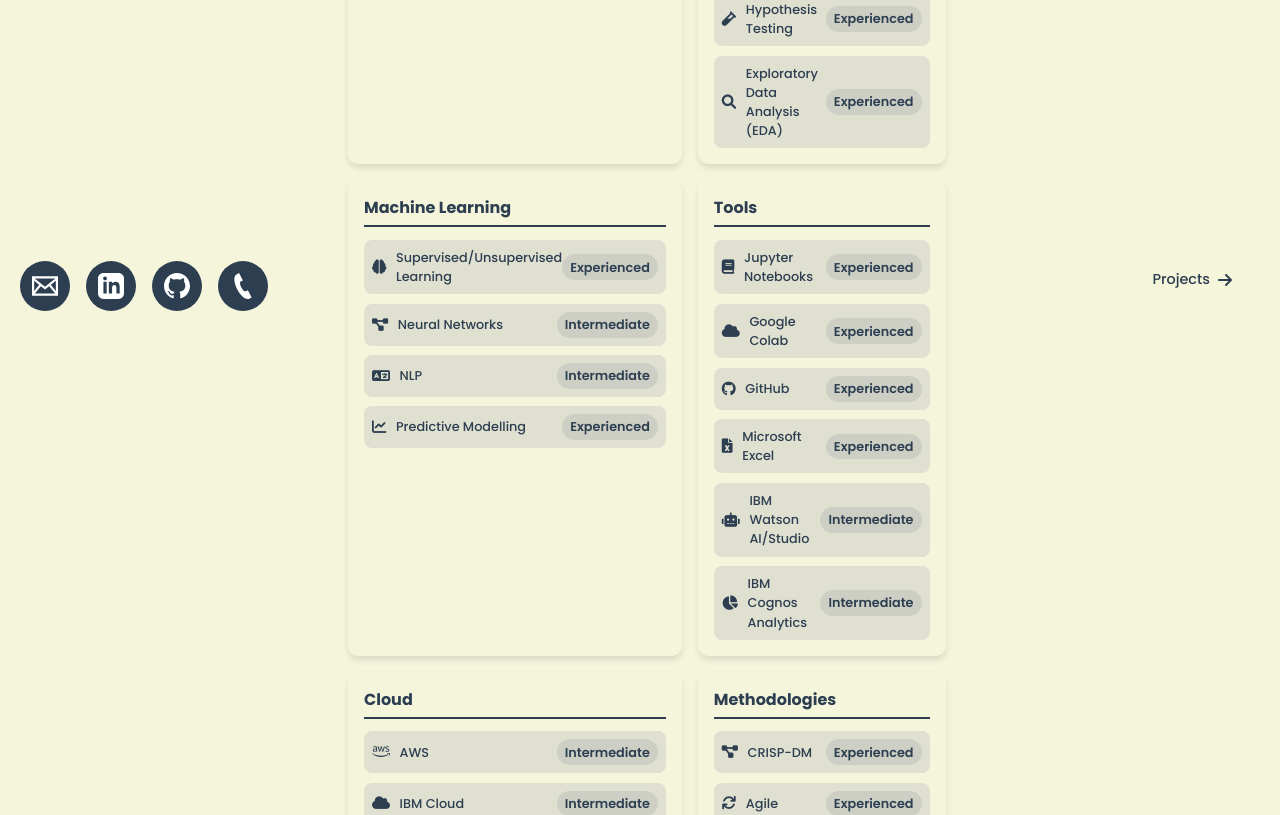
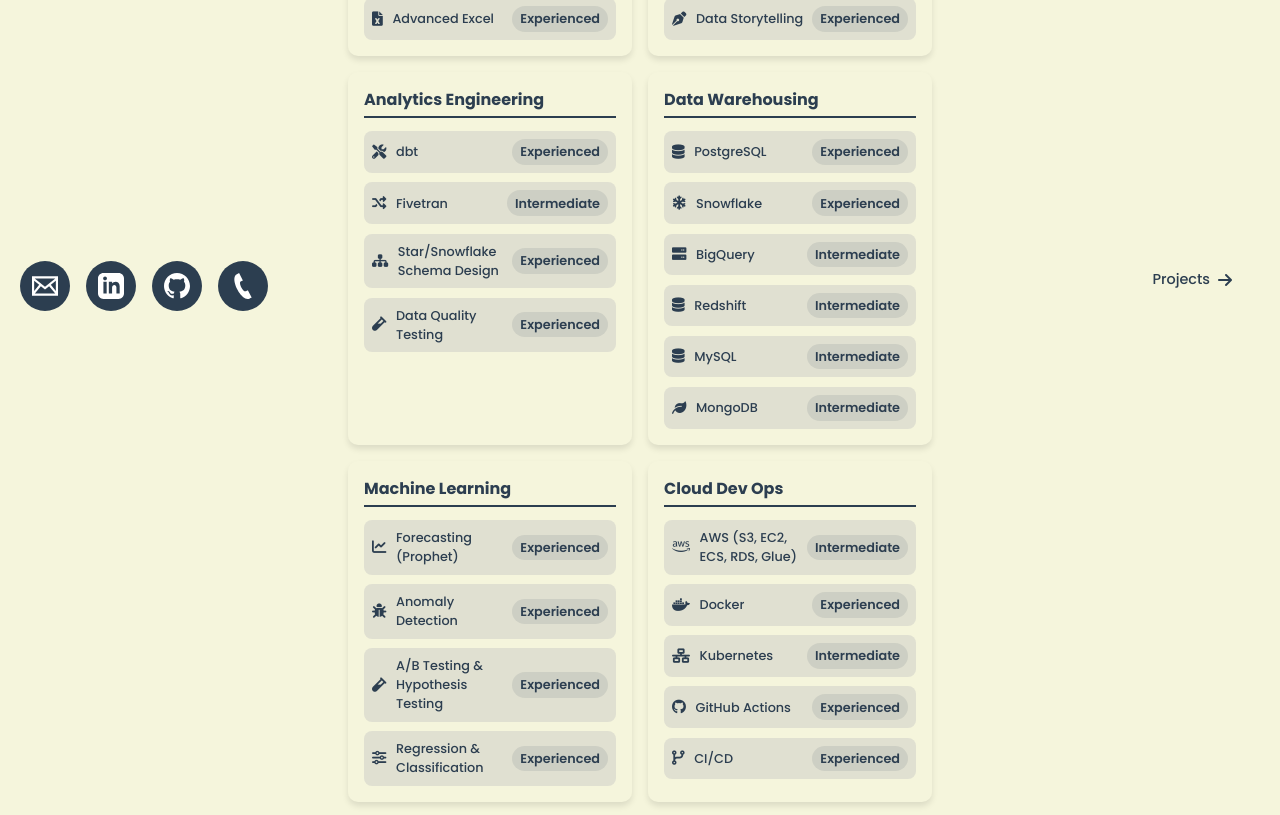
Before and after one commit to karthikeyakashyap/karthikeyakashyap.github.io, a React (Vite) app: page /skills in a window 1280 px wide. Shown: the part 469-1284 px from the top of the page. Built offline with nearby package versions, Linux system fonts and the light colour scheme.

Commit message:
Initial commit

```diff
--- a/src/About.jsx
+++ b/src/About.jsx
@@ -9,11 +9,12 @@
         <div className="divider"></div>
 
         <div className="about-text-full">
-          <p className="about-description">
-            Hi, This is Chitta Karthikeya Kahyap! 👋🏼<br/><br/>
-            I'm a results-driven Data Scientist with a strong background in Machine Learning, Data Analytics, and Predictive Modelling. I specialize in data wrangling, statistical analysis, and feature engineering, and I’m proficient in Python, SQL, and R.
-            My experience spans from exploratory data analysis (EDA) and natural language processing (NLP) to deploying scalable, cloud-based solutions that solve real-world business problems.<br/><br/>
-          </p>
+         <p className="about-description">
+  Hi, this is Chitta Karthikeya Kashyap! 👋🏼<br/><br/>
+  I'm a versatile Data Analyst with a passion for building end-to-end analytics products that solve real business problems. From turning raw, messy data into polished dashboards to deploying predictive models and conversational insight tools, I thrive at the intersection of data engineering, analysis, and storytelling.<br/><br/>
+  I'm skilled in Python, SQL, dbt, and cloud-native stacks, with hands-on experience in forecasting, anomaly detection, and NLP. My recent work has helped retail, marketing, and product teams cut decision time by up to 70% and improve forecast accuracy by 20%.<br/><br/>
+</p>
+
         </div>
 
         {/* Navigation Link to Skills Page */}
--- a/src/Home.jsx
+++ b/src/Home.jsx
@@ -11,10 +11,11 @@
             CHITTA KARTHIKEYA KASHYAP
           </h1>
           <p className="description">
-          Results-driven Data Scientist with expertise in Machine Learning, Data Analytics, and Predictive Modelling.
-          Skilled in data wrangling, statistical analysis, and deploying cloud-based models.
-          Proficient in Python, SQL, and R.
-          </p>
+  Versatile Data Analyst passionate about delivering end-to-end analytics solutions that drive business impact.
+  Experienced in transforming messy operational data into interactive dashboards, predictive tools, and AI-powered insight assistants.
+  Proficient in Python, SQL, Tableau/Power BI, dbt, and cloud-native stacks; known for delivering data-driven solutions that accelerate decision-making and improve forecasting outcomes through real-world projects.
+</p>
+
 
           <Link to="/about" className="about-me-link">
             About Me <i className="fas fa-arrow-right"></i>
@@ -32,8 +33,8 @@
           <h2 className="job-title">Data Scientist </h2>
           <a
             className="resume-button"
-            href="/Resume DSL.pdf"
-            download="Resume DSL.pdf"
+            href="/DA Resume.pdf"
+            download="DA Resume.pdf"
           >
             DOWNLOAD RESUME
           </a>
--- a/src/Projects.jsx
+++ b/src/Projects.jsx
@@ -4,28 +4,24 @@
 const Projects = () => {
   const projects = [
     {
-      title: 'Melanoma Detection Using SVM and CNN',
+      title: 'Collaborative Retail Inventory Forecasting Platform',
       description:
-        'Developed an image analysis tool for early melanoma detection. Applied grayscale conversion, noise removal, and GLCM feature extraction. Trained SVM and CNN models with hyperparameter tuning for optimized classification performance.',
-      github: '#', // Replace with actual repo if available
-      icon: 'fas fa-notes-medical'
+        'Built a real-time web platform with React, Flask, and WebSockets enabling store managers to collaboratively forecast inventory. Integrated dbt-triggered Prophet models and Power BI Embedded for dashboards, improving forecast MAPE by 20% and cutting stockouts by 15%.',
+      icon: 'fas fa-store'
     },
     {
-      title: 'Online Medical Consultation Application',
+      title: 'AI-Powered Customer Sentiment & Decision Assistant',
       description:
-        'Built a telemedicine app integrating Python, SQL, and Agora for real-time consultations. Included vital sign monitoring, cloud-based patient data storage, and visualizations using Matplotlib and Seaborn.',
-      github: '#', // Replace with actual repo if available
-      icon: 'fas fa-stethoscope'
+        'Developed a React-FastAPI dashboard that uses transformer models (Hugging Face, spaCy, OpenAI API) to analyze product feedback in natural language. Delivered topic modeling, quantified sentiment, and D3.js visualizations, reducing churn analysis time by 60%.',
+      icon: 'fas fa-comments'
     },
     {
-      title: 'Predicting SpaceX Falcon 9 Rocket Landing Success',
+      title: 'Live Marketing Campaign Performance Dashboard & Alerts',
       description:
-        'Created a predictive model using Python, Pandas, and Scikit-learn to forecast Falcon 9 landing success. Conducted EDA and built logistic regression models evaluated with ROC-AUC and accuracy metrics.',
-      github: '#', // Replace with actual repo if available
-      icon: 'fas fa-rocket'
+        'Engineered a live pipeline with Python, dbt, and Docker that streams marketing metrics and detects anomalies using z-scores. Looker dashboards issue real-time alerts, cutting reaction time from 24h to <1h and saving thousands quarterly.',
+      icon: 'fas fa-bullhorn'
     }
   ];
-
   const certificates = [
     {
       title: 'IBM Data Science Professional Certificate',
@@ -55,15 +51,11 @@
       <div className="project-content">
         <h2>{project.title}</h2>
         <p>{project.description}</p>
-                {project.github !== '#' && (
-                  <a href={project.github} className="github-button" target="_blank" rel="noopener noreferrer">
-                    GitHub
-                  </a>
-                )}
       </div>
     </div>
   ))}
 </div>
+
 
         {/* Certifications Section */}
         <h2 className="section-title" style={{ marginTop: '3rem' }}>Certifications</h2>
--- a/src/Skills.jsx
+++ b/src/Skills.jsx
@@ -4,40 +4,53 @@
 const Skills = () => {
   const skillsData = {
     programming: [
-      { name: 'Python (Pandas, NumPy, Matplotlib, Seaborn, Scikit-learn)', level: 'Experienced', icon: 'fab fa-python' },
+      { name: 'Python (pandas, NumPy, matplotlib)', level: 'Experienced', icon: 'fab fa-python' },
+      { name: 'SQL (ANSI, window functions)', level: 'Experienced', icon: 'fas fa-database' },
       { name: 'R', level: 'Intermediate', icon: 'fas fa-chart-line' },
-      { name: 'SQL', level: 'Experienced', icon: 'fas fa-database' }
+      { name: 'Advanced Excel', level: 'Experienced', icon: 'fas fa-file-excel' }
     ],
-    dataScience: [
-      { name: 'Data Cleaning & Wrangling', level: 'Experienced', icon: 'fas fa-broom' },
-      { name: 'Feature Engineering', level: 'Experienced', icon: 'fas fa-cogs' },
-      { name: 'Statistical Analysis', level: 'Experienced', icon: 'fas fa-chart-area' },
-      { name: 'Hypothesis Testing', level: 'Experienced', icon: 'fas fa-vial' },
-      { name: 'Exploratory Data Analysis (EDA)', level: 'Experienced', icon: 'fas fa-search' }
+    biVisualisation: [
+      { name: 'Power BI', level: 'Experienced', icon: 'fas fa-chart-pie' },
+      { name: 'Tableau', level: 'Experienced', icon: 'fas fa-chart-bar' },
+      { name: 'Looker / Looker Studio', level: 'Experienced', icon: 'fas fa-chart-line' },
+      { name: 'D3.js', level: 'Intermediate', icon: 'fas fa-project-diagram' },
+      { name: 'Data Storytelling', level: 'Experienced', icon: 'fas fa-pen-nib' }
+    ],
+    analyticsEngineering: [
+      { name: 'dbt', level: 'Experienced', icon: 'fas fa-tools' },
+      { name: 'Fivetran', level: 'Intermediate', icon: 'fas fa-random' },
+      { name: 'Star/Snowflake Schema Design', level: 'Experienced', icon: 'fas fa-sitemap' },
+      { name: 'Data Quality Testing', level: 'Experienced', icon: 'fas fa-vial' }
+    ],
+    dataWarehousing: [
+      { name: 'PostgreSQL', level: 'Experienced', icon: 'fas fa-database' },
+      { name: 'Snowflake', level: 'Experienced', icon: 'fas fa-snowflake' },
+      { name: 'BigQuery', level: 'Intermediate', icon: 'fas fa-server' },
+      { name: 'Redshift', level: 'Intermediate', icon: 'fas fa-database' },
+      { name: 'MySQL', level: 'Intermediate', icon: 'fas fa-database' },
+      { name: 'MongoDB', level: 'Intermediate', icon: 'fas fa-leaf' }
     ],
     machineLearning: [
-      { name: 'Supervised/Unsupervised Learning', level: 'Experienced', icon: 'fas fa-brain' },
-      { name: 'Neural Networks', level: 'Intermediate', icon: 'fas fa-project-diagram' },
-      { name: 'NLP', level: 'Intermediate', icon: 'fas fa-language' },
-      { name: 'Predictive Modelling', level: 'Experienced', icon: 'fas fa-chart-line' }
+      { name: 'Forecasting (Prophet)', level: 'Experienced', icon: 'fas fa-chart-line' },
+      { name: 'Anomaly Detection', level: 'Experienced', icon: 'fas fa-bug' },
+      { name: 'A/B Testing & Hypothesis Testing', level: 'Experienced', icon: 'fas fa-vial' },
+      { name: 'Regression & Classification', level: 'Experienced', icon: 'fas fa-sliders-h' }
     ],
-    tools: [
-      { name: 'Jupyter Notebooks', level: 'Experienced', icon: 'fas fa-book' },
-      { name: 'Google Colab', level: 'Experienced', icon: 'fas fa-cloud' },
-      { name: 'GitHub', level: 'Experienced', icon: 'fab fa-github' },
-      { name: 'Microsoft Excel', level: 'Experienced', icon: 'fas fa-file-excel' },
-      { name: 'IBM Watson AI/Studio', level: 'Intermediate', icon: 'fas fa-robot' },
-      { name: 'IBM Cognos Analytics', level: 'Intermediate', icon: 'fas fa-chart-pie' }
+    cloudDevOps: [
+      { name: 'AWS (S3, EC2, ECS, RDS, Glue)', level: 'Intermediate', icon: 'fab fa-aws' },
+      { name: 'Docker', level: 'Experienced', icon: 'fab fa-docker' },
+      { name: 'Kubernetes', level: 'Intermediate', icon: 'fas fa-network-wired' },
+      { name: 'GitHub Actions', level: 'Experienced', icon: 'fab fa-github' },
+      { name: 'CI/CD', level: 'Experienced', icon: 'fas fa-code-branch' }
     ],
-    cloud: [
-      { name: 'AWS', level: 'Intermediate', icon: 'fab fa-aws' },
-      { name: 'IBM Cloud', level: 'Intermediate', icon: 'fas fa-cloud' },
-      { name: 'Cloud Model Deployment', level: 'Intermediate', icon: 'fas fa-rocket' }
-    ],
-    methodologies: [
-      { name: 'CRISP-DM', level: 'Experienced', icon: 'fas fa-project-diagram' },
-      { name: 'Agile', level: 'Experienced', icon: 'fas fa-sync' },
-      { name: 'SDLC', level: 'Intermediate', icon: 'fas fa-cogs' }
+    frameworksTools: [
+      { name: 'Flask', level: 'Experienced', icon: 'fas fa-flask' },
+      { name: 'FastAPI', level: 'Experienced', icon: 'fas fa-tachometer-alt' },
+      { name: 'React', level: 'Experienced', icon: 'fab fa-react' },
+      { name: 'Streamlit', level: 'Intermediate', icon: 'fas fa-stream' },
+      { name: 'Jupyter Notebooks / Google Colab', level: 'Experienced', icon: 'fas fa-book' },
+      { name: 'OpenAI API', level: 'Intermediate', icon: 'fas fa-robot' },
+      { name: 'spaCy / Hugging Face', level: 'Intermediate', icon: 'fas fa-language' }
     ]
   };
 
```
Also changed, not shown: 1 other file (tests, documents, lock files or other folders). Lines whose indentation alone changed are shown as unchanged.
